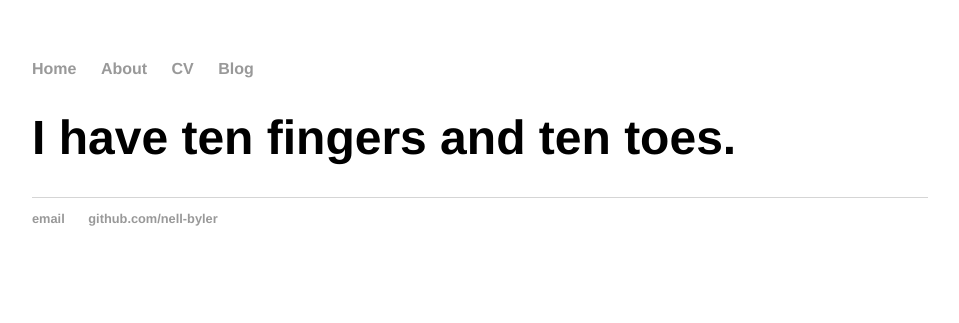
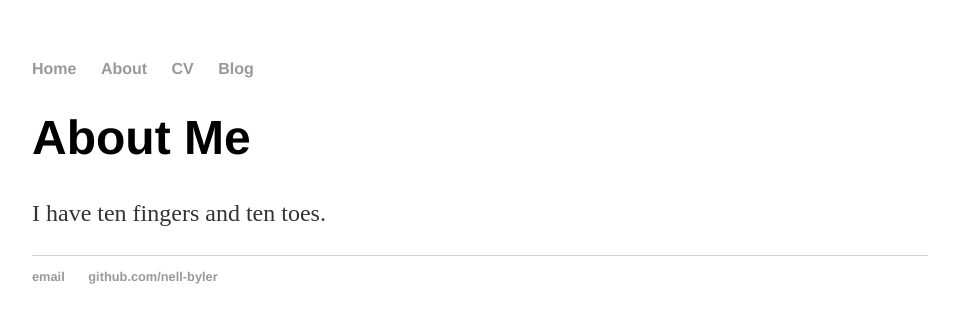
Before and after one commit to nell-byler/nell-byler.github.io, a Jekyll site: the page built from about/index.html, in a window 1280 px wide. Shown: the top 323 px of the page, without its empty margins (160-1119 px from the left). Built offline with Jekyll 4.4.1, drawn with Linux system fonts in a browser that asks for light colours.

Commit message:
adding more info

```diff
--- a/about/index.html
+++ b/about/index.html
@@ -1,7 +1,8 @@
 ---
 layout: default
-title: About Me
+title: Nell Byler | About Me
 ---
 <div class="blurb">
-	<h1>I have ten fingers and ten toes.</h1>
+	<h1>About Me</h1>
+	<p>I have ten fingers and ten toes.</p>
 </div><!-- /.blurb -->
```
